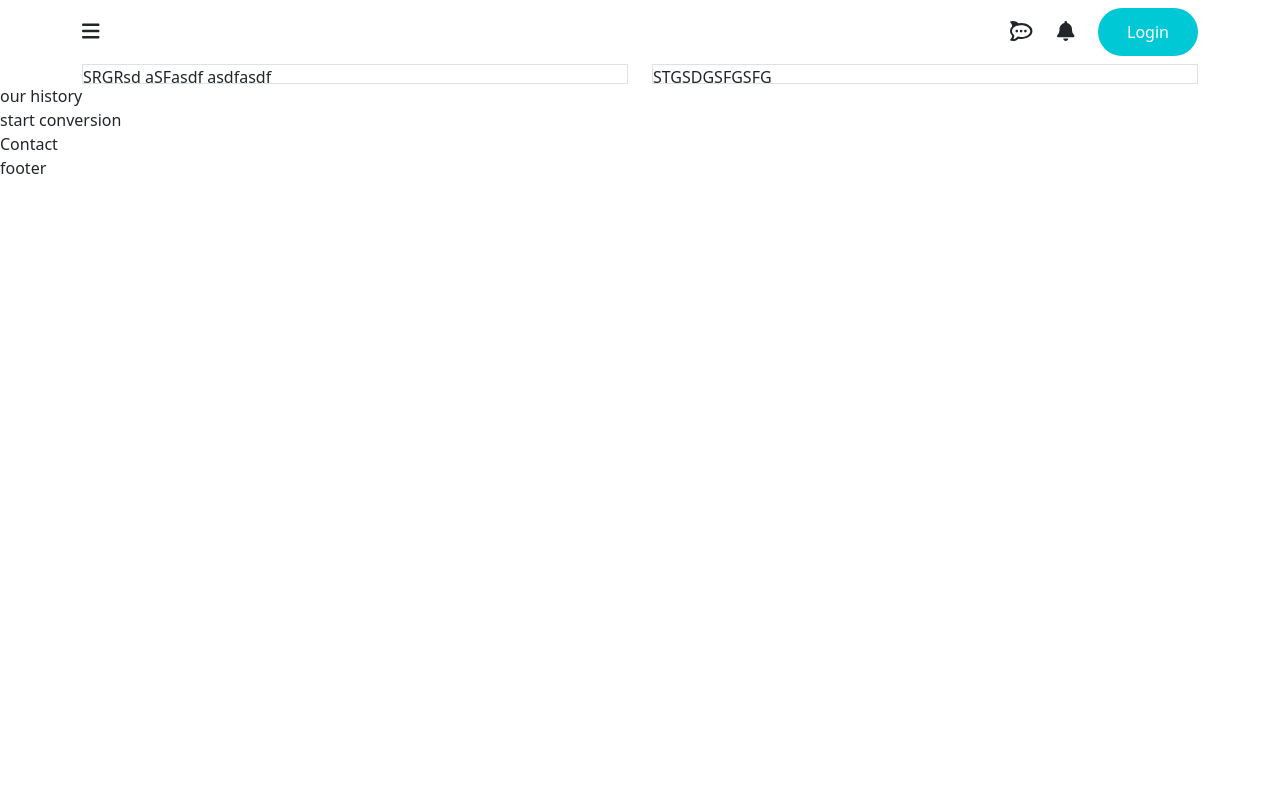
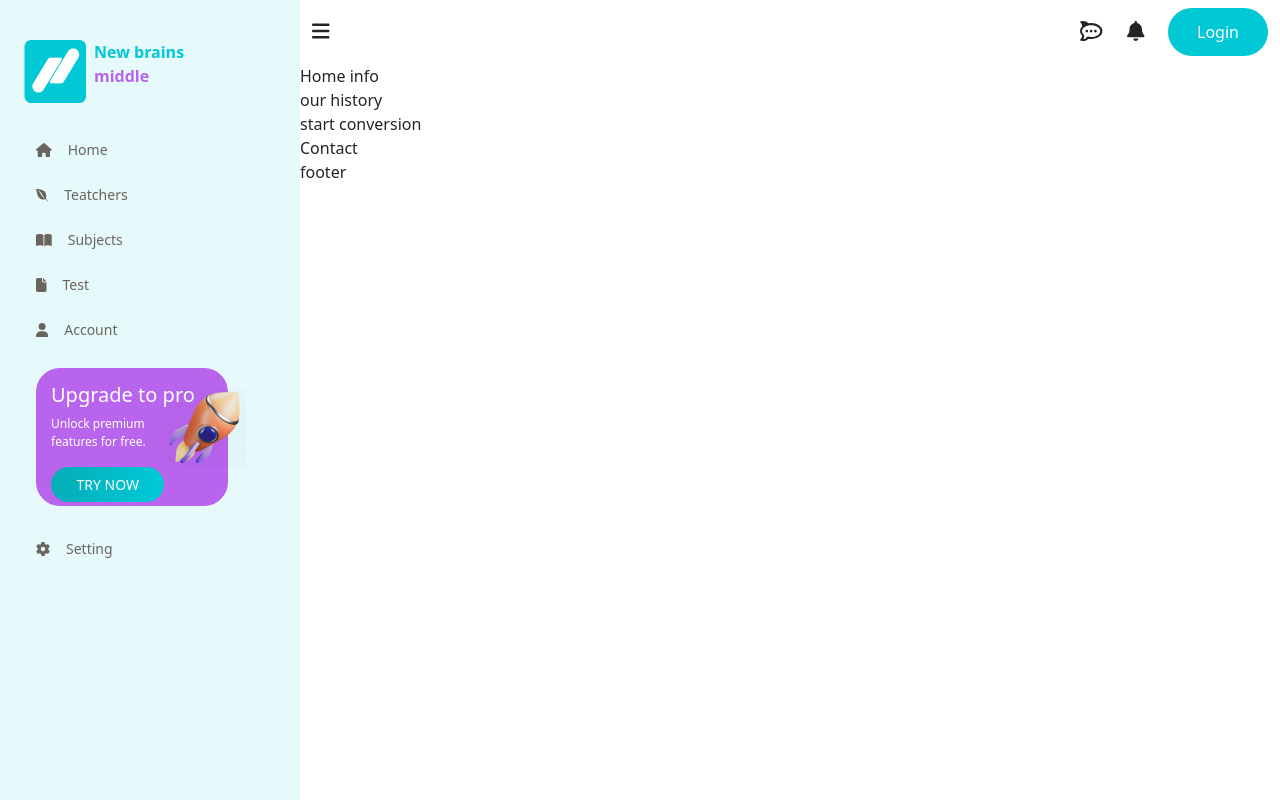
Before and after one commit to salem382/ReactJs-middle-school, a React (Create React App) app: page / in a window 1280 px wide. Built offline with nearby package versions, Linux system fonts and the light colour scheme.

Commit message:
upddates

```diff
--- a/src/App.js
+++ b/src/App.js
@@ -6,11 +6,31 @@ import {BrowserRouter, Routes, Route} from 'react-router-dom';
 import Teachers from './pages/teachers/Teachers';
 import Test from './pages/test/Test';
 import Setting from './pages/setting/Setting';
+import { useSelector, useDispatch } from 'react-redux';
+import { useState, useEffect } from 'react';
+import {setOpenSidebar} from './store/sidebarRouteSlice'
 
 function App() {
 
+    const dispatch = useDispatch();
+    const {openSidebar} = useSelector (state => state.sidebarSlice);
+    const [screenSize, getDimension] = useState({
+      dynamicWidth: window.innerWidth
+    });
+    const setDimension = () => {
+      getDimension({
+        dynamicWidth: window.innerWidth
+      })
+    }
+    useEffect(() => {
+      window.addEventListener('resize', setDimension);
+      screenSize.dynamicWidth <= 992 ? dispatch(setOpenSidebar(false)) : dispatch(setOpenSidebar(true));
+      return(() => {
+          window.removeEventListener('resize', setDimension);
+      })
+    }, [screenSize])
   return (
-    <>
+    <section>
       <BrowserRouter>
           <Routes>
               <Route path='/' element={<Home />}/>
@@ -21,7 +41,7 @@ function App() {
               <Route path='/setting' element={<Setting />}/>
           </Routes>
       </BrowserRouter>
-    </>
+    </section>
   );
 }
 
--- a/src/components/homeComponents/homeInfo/HomeInfo.jsx
+++ b/src/components/homeComponents/homeInfo/HomeInfo.jsx
@@ -6,24 +6,9 @@ import {Container, Row, Col} from 'react-bootstrap'
 
 const Homeinfo = () => {
 
-
-
     return (
         <div>
-           <Container>
-                <Row>
-                    <Col md={6}>
-                        <div id="khalil" style={{height:'20px'}} className='border'>
-                            SRGRsd aSFasdf asdfasdf
-                        </div>
-                    </Col>
-                    <Col md= {6}>
-                         <div style={{height:'20px'}} className='border'>
-                            STGSDGSFGSFG
-                        </div>
-                    </Col>
-                </Row>
-           </Container>
+           Home info
         </div>
     )
 }
--- a/src/components/navbar/Navbar.jsx
+++ b/src/components/navbar/Navbar.jsx
@@ -4,18 +4,33 @@ import {faBars, faBell} from '@fortawesome/free-solid-svg-icons';
 import {faRocketchat} from '@fortawesome/free-brands-svg-icons';
 import {Container} from 'react-bootstrap';
 import {Link} from 'react-router-dom';
-import { useDispatch } from 'react-redux';
+import { useDispatch, useSelector } from 'react-redux';
 import {setOpenSidebar} from '../../store/sidebarRouteSlice';
+import { useState, useEffect } from 'react';
+
 
 const Navbar = () => {
 
     const dispatch = useDispatch();
+    const {openSidebar} = useSelector(state => state.sidebarSlice);
 
+
+    // const [width, setWidth]   = useState(window.innerWidth);
+    // const [height, setHeight] = useState(window.innerHeight);
+    // const updateDimensions = () => {
+    //     setWidth(window.innerWidth);
+    //     setHeight(window.innerHeight);
+    // }
+    // useEffect(() => {
+    //     window.addEventListener("resize", updateDimensions);
+    //     console.log (width);
+    //     return () => window.removeEventListener("resize", updateDimensions);
+    // }, [window]);
     return (
         <Container>
             <div className='navbar d-flex py-2 justify-content-between'>
                 <div>
-                    <FontAwesomeIcon onClick={() => dispatch(setOpenSidebar(true))}  className='fs-5 icon' icon={faBars}/>
+                    <FontAwesomeIcon onClick={() => dispatch(setOpenSidebar(!openSidebar))}  className='fs-5 icon' icon={faBars}/>
                 </div>
                 <div className='d-flex align-items-center'>
                     <span>
--- a/src/components/sidebar/Sidebar.jsx
+++ b/src/components/sidebar/Sidebar.jsx
@@ -1,25 +1,37 @@
 import './sidebar.scss';
 import { FontAwesomeIcon } from '@fortawesome/react-fontawesome';
-import {faTimes ,faHouse, faBookOpen, faFile, faUser, faGear} from '@fortawesome/free-solid-svg-icons';
+import {faHouse, faBookOpen, faFile, faUser, faGear} from '@fortawesome/free-solid-svg-icons';
 import {faEnvira} from '@fortawesome/free-brands-svg-icons'
 import Logo from '../newBrainsLogo/Logo';
 import {Link} from 'react-router-dom';
 import { useDispatch, useSelector } from 'react-redux';
 import {setOpenSidebar} from '../../store/sidebarRouteSlice';
-
+import { useState, useEffect } from 'react';
 
 const Sidebar = () => {
 
     const dispatch = useDispatch();
     const {openSidebar} = useSelector (state => state.sidebarSlice);
+    const [screenSize, getDimension] = useState({
+        dynamicWidth: window.innerWidth
+      });
+      const setDimension = () => {
+        getDimension({
+          dynamicWidth: window.innerWidth
+        })
+      }
+      useEffect(() => {
+        window.addEventListener('resize', setDimension);
+        screenSize.dynamicWidth <= 992 ? dispatch(setOpenSidebar(false)) : dispatch(setOpenSidebar(true));
+        return(() => {
+            window.removeEventListener('resize', setDimension);
+        })
+      }, [screenSize])
 
     return (
         <div style={{left : openSidebar ? '0' : '-300px'}}
          className='sidebar'
         >
-            <div className='d-flex justify-content-end'>
-            <FontAwesomeIcon onClick={() =>dispatch(setOpenSidebar(false))} icon={faTimes} className='fs-4' style={{cursor:'pointer'}}/>
-            </div>
             <Logo />
             <ul className='list-unstyled mt-4'>
                 <Link to ='/' className='nav-link'>
--- a/src/pages/Home/Home.jsx
+++ b/src/pages/Home/Home.jsx
@@ -7,22 +7,26 @@ import StartConversion from '../../components/homeComponents/startConversition/S
 import Navbar from '../../components/navbar/Navbar';
 import Sidebar from '../../components/sidebar/Sidebar';
 import './home.scss';
-
+import { useSelector } from 'react-redux';
 
 
 const Home = () => {
 
+    const {openSidebar, sidebarWidth} = useSelector(state => state.sidebarSlice);
 
     return (
         <>
+            <Sidebar />
+            <div style={{paddingLeft:openSidebar ?sidebarWidth : '0' ,
+                transition:'all .3s ease-in-out'}}>
                 <Navbar />
-            <Sidebar />
                 <Homeslider />
                 <Homeinfo />
                 <OurHistory />
                 <StartConversion />
                 <Contact />
                 <Footer />
+            </div>
         </>
     )
 }
--- a/src/pages/setting/Setting.jsx
+++ b/src/pages/setting/Setting.jsx
@@ -1,14 +1,19 @@
 import Navbar from "../../components/navbar/Navbar";
 import SettingControls from "../../components/settingComponent/settingControls/SettingControls";
 import Sidebar from "../../components/sidebar/Sidebar";
+import { useSelector } from "react-redux";
+const Setting = () => {
 
-const Setting = () => {
+    const {openSidebar, sidebarWidth} = useSelector(state => state.sidebarSlice);
 
     return (
         <div>
-            <Navbar />
             <Sidebar />
-            <SettingControls />
+            <div style={{paddingLeft:openSidebar ?sidebarWidth : '0' ,
+                transition:'all .3s ease-in-out'}}>
+                <Navbar />
+                <SettingControls />
+            </div>
         </div>
     )
 }
--- a/src/pages/teachers/Teachers.jsx
+++ b/src/pages/teachers/Teachers.jsx
@@ -7,21 +7,24 @@ import Teachersearch from '../../components/teachersComponent/teacherSearch/Teac
 import Teacherpersons from '../../components/teachersComponent/teacherPersons/TeacherPerson';
 import Contact from '../../components/contact/Contact';
 import Footer from '../../components/footer/Footer';
+import { useSelector } from 'react-redux';
 
 const Teachers = () => {
 
+    const {openSidebar, sidebarWidth} = useSelector(state => state.sidebarSlice);
 
-    const [openSidebar, setOpenSidebar] = useState(false);
-    const setOpenSidebarFun = (x) => {setOpenSidebar(x)}
     return (
         <>
-            <Navbar setOpenSidebarFun= {setOpenSidebarFun} />
-            <Sidebar openSidebar= {openSidebar} setOpenSidebarFun= {setOpenSidebarFun}/>
+            <Sidebar/>
+            <div style={{paddingLeft:openSidebar ?sidebarWidth : '0' ,
+                transition:'all .3s ease-in-out'}}>
+            <Navbar/>
             <Teacherslider/>
             <Teachersearch />
             <Teacherpersons />
             <Contact />
             <Footer/>
+            </div>
         </>
     )
 }
--- a/src/store/sidebarRouteSlice.js
+++ b/src/store/sidebarRouteSlice.js
@@ -1,7 +1,8 @@
 import {createSlice} from '@reduxjs/toolkit';
 
 const initialState = {
-    openSidebar : false
+    openSidebar : true,
+    sidebarWidth : '300px'
 }
 
 const sidebarSlice = createSlice({
```
Lines whose indentation alone changed are shown as unchanged.
